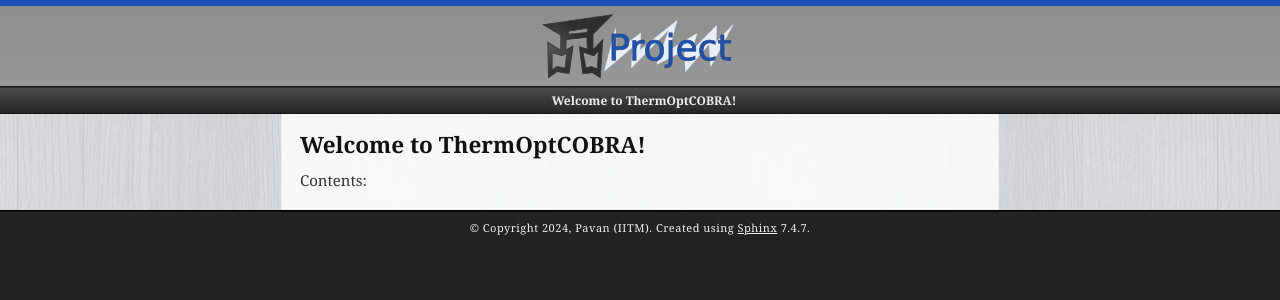
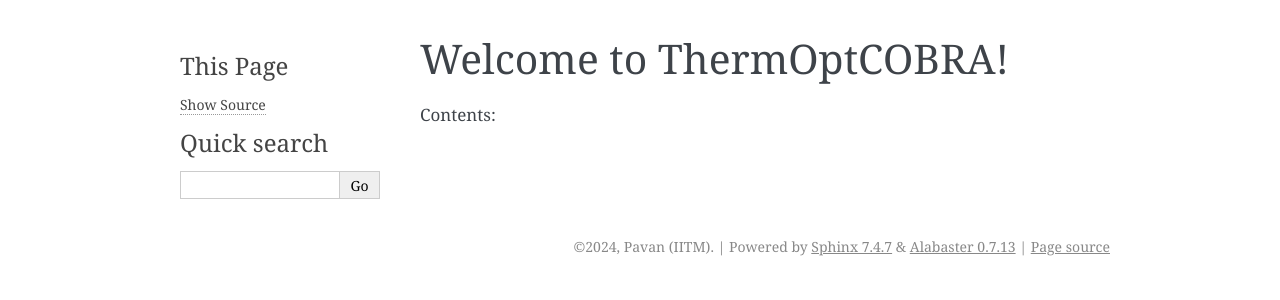
Before and after one commit to NiravBhattLab/ThermOptCOBRA, a Sphinx documentation site: the page built from docs/source/index.rst, in a window 1280 px wide. Shown: the top 300 px of the page. Built offline with Sphinx 7.4.7, drawn with Linux system fonts in a browser that asks for light colours; pages that are not in the unit, such as notebooks, are missing from menus; some of the changed lines change nothing that is shown.

Commit message:
Update conf.py

```diff
--- a/docs/source/conf.py
+++ b/docs/source/conf.py
@@ -1,9 +1,10 @@
 
 
+#!/usr/bin/env python
 # -*- coding: utf-8 -*-
 #
-# Documentation build configuration file, created by
-# sphinx-quickstart on Fri Nov 18 11:12:41 2016.
+# carveme documentation build configuration file, created by
+# sphinx-quickstart on Tue Jul  9 22:26:36 2013.
 #
 # This file is execfile()d with the current directory set to its
 # containing dir.
@@ -14,70 +15,43 @@
 # All configuration values have a default; values that are commented out
 # serve to show the default.
 
-# If extensions (or modules to document with autodoc) are in another directory,
-# add these directories to sys.path here. If the directory is relative to the
-# documentation root, use os.path.abspath to make it absolute, like shown here.
-# importing packages
-import os # imports os
 import sys
-# sys.path.append('sphinxext')
-# from github_linkcode import github_linkcode_resolve
+import os
 
-# sys.path.insert(0, os.path.abspath(os.path.join('..', '..', '..')))
-sys.path.insert(0, os.path.abspath('.'))
 
-# tell Sphinx matlab extension where to find matlab code.
-# matlab_src_dir = os.path.abspath(os.path.join('..', '..','ThermOptCOBRA'))
+# If extensions (or modules to document with autodoc) are in another
+# directory, add these directories to sys.path here. If the directory is
+# relative to the documentation root, use os.path.abspath to make it
+# absolute, like shown here.
+#sys.path.insert(0, os.path.abspath('.'))
 
-# -- General configuration ------------------------------------------------
+# Get the project root dir, which is the parent dir of this
+cwd = os.getcwd()
+project_root = os.path.dirname(cwd)
+
+# Insert the project root dir as the first element in the PYTHONPATH.
+# This lets us ensure that the source package is imported, and that its
+# version is used.
+sys.path.insert(0, project_root)
+
+# -- General configuration ---------------------------------------------
 
 # If your documentation needs a minimal Sphinx version, state it here.
-#
-# needs_sphinx = '1.0'
+#needs_sphinx = '1.0'
 
 # Add any Sphinx extension module names here, as strings. They can be
-# extensions coming with Sphinx (named 'sphinx.ext.*') or your custom
-# ones.
-# extensions = [
-#     'sphinx.ext.autodoc',
-#     'sphinx.ext.napoleon',
-#     'sphinxcontrib.matlab',
-#     'github',
-#     'sphinx.ext.linkcode',
-#     'sphinxcontrib.fulltoc']
-
-extensions =[]
-
-
-# def linkcode_resolve(domain, info):
-#     filename = info['module'].replace('.', '/')
-#     return 'https://github.com/NiravBhattLab/ThermOptCOBRA/blob/main/'+filename+'/'+info['fullname']+'.m'
-
-# napoleon_google_docstring = True
-# napoleon_custom_sections = [('INPUTS','params_style'),('INPUT','params_style'),
-#                             ('OUTPUTS','params_style'),('OUTPUT','params_style'),
-#                             ('REQUIRED INPUTS','params_style'),('REQUIRED INPUT','params_style'),
-#                             'Authors',('OPTIONAL INPUTS','params_style'),
-#                             ('OPTIONAL INPUT','params_style'),('USAGE','params_style')]
-
-
-# autodoc_member_order='groupwise'
-# primary_domain = 'mat'
-
-# remove path in function names
-# add_module_names = False
+# extensions coming with Sphinx (named 'sphinx.ext.*') or your custom ones.
+#extensions = ['sphinx.ext.autodoc', 'sphinx.ext.viewcode', 'sphinx.ext.napoleon']
+extensions = []
 
 # Add any paths that contain templates here, relative to this directory.
 templates_path = ['_templates']
 
-# The suffix(es) of source filenames.
-# You can specify multiple suffix as a list of string:
-#
-source_suffix = ['.rst']
+# The suffix of source filenames.
+source_suffix = '.rst'
 
 # The encoding of source files.
-#
-source_encoding = 'utf-8'
+#source_encoding = 'utf-8-sig'
 
 # The master toctree document.
 master_doc = 'index'
@@ -98,172 +72,191 @@ release = u'1.0.0'
 
 # The language for content autogenerated by Sphinx. Refer to documentation
 # for a list of supported languages.
-#
-# This is also used if you do content translation via gettext catalogs.
-# Usually you set "language" from the command line for these cases.
-language = 'en'
-conf_py_path = os.getcwd()
-# There are two options for replacing |today|: either, you set today to some
-# non-false value, then it is used:
-#
-# today = ''
-#
+#language = None
+
+# There are two options for replacing |today|: either, you set today to
+# some non-false value, then it is used:
+#today = ''
 # Else, today_fmt is used as the format for a strftime call.
-#
-# today_fmt = '%B %d, %Y'
+#today_fmt = '%B %d, %Y'
 
+# List of patterns, relative to source directory, that match files and
+# directories to ignore when looking for source files.
+exclude_patterns = ['_build']
 
 # The reST default role (used for this markup: `text`) to use for all
 # documents.
-#
-# default_role = None
+#default_role = None
 
 # If true, '()' will be appended to :func: etc. cross-reference text.
-#
-# add_function_parentheses = True
+#add_function_parentheses = True
 
 # If true, the current module name will be prepended to all description
 # unit titles (such as .. function::).
-#
-# add_module_names = True
+#add_module_names = True
 
 # If true, sectionauthor and moduleauthor directives will be shown in the
 # output. They are ignored by default.
-#
-# show_authors = False
+#show_authors = False
 
 # The name of the Pygments (syntax highlighting) style to use.
 pygments_style = 'sphinx'
 
 # A list of ignored prefixes for module index sorting.
-# modindex_common_prefix = []
+#modindex_common_prefix = []
 
-# If true, keep warnings as "system message" paragraphs in the built documents.
-# keep_warnings = False
+# If true, keep warnings as "system message" paragraphs in the built
+# documents.
+#keep_warnings = False
 
 
+# -- Options for HTML output -------------------------------------------
 
-# -- Options for HTML output ----------------------------------------------
+# The theme to use for HTML and HTML Help pages.  See the documentation for
+# a list of builtin themes.
+html_theme = 'alabaster'
 
-html_theme = 'scrolls'
-# html_sidebars = {
-#     '**': [
-#         'about.html',
-#         'searchfield.html',
-#         'navigation.html',
-#         'relations.html',
-#         'donate.html',
-#     ]
-# }
-# html_theme_path = [sphinx_rtd_theme.get_html_theme_path()]
+# Theme options are theme-specific and customize the look and feel of a
+# theme further.  For a list of options available for each theme, see the
+# documentation.
+#html_theme_options = {}
 
-# html_sidebars = sphinx_cobra_theme.default_sidebars()
+# Add any paths that contain custom themes here, relative to this directory.
+#html_theme_path = []
 
-# shutil.copy()
+# The name for this set of Sphinx documents.  If None, it defaults to
+# "<project> v<release> documentation".
+#html_title = None
 
-# Theme options are theme-specific and customize the look and feel of a theme
-# further.  For a list of options available for each theme, see the
-# documentation.
-#
-# html_theme_options = {'display_version': False}
+# A shorter title for the navigation bar.  Default is the same as
+# html_title.
+#html_short_title = None
 
-# html_context = {'conf_py_path': os.path.join(os.sep, 'docs', 'source', ''),
-#                 'github_user': 'opencobra',
-#                 'github_repo': 'cobratoolbox',
-#                 'github_version': 'master',
-#                 'theme_logo_only': True,
-#                 'favicon_apple_touch': 'img/apple-touch-icon.png',
-#                 'favicon32x32': 'img/favicon-32x32.png',
-#                 'favicon16x16': 'img/favicon-16x16.png',
-#                 'favicon_safari_pinned_tab': 'img/safari-pinned-tab.svg',
-#                 'manifest': 'json/manifest.json',
-#                 'browserconfig': 'browserconfig.xml',
-#                 'show_source': False,
-#                 'project_logo_url': 'https://king.nuigalway.ie/cobratoolbox/img/cobratoolbox_logo_transparent.png',
-#                 'project_logo_alt_text': 'cobratoolbox logo' }
-#                'display_github': True}
-# Add any paths that contain custom themes here, relative to this directory.
-# html_theme_path = []
-# html_title = u'ThermOptCOBRA'
-# Add any paths that contain custom static files (such as style sheets) here,
-# relative to this directory. They are copied after the builtin static files,
-# so a file named "default.css" will overwrite the builtin "default.css".
+# The name of an image file (relative to this directory) to place at the
+# top of the sidebar.
+#html_logo = None
+
+# The name of an image file (within the static path) to use as favicon
+# of the docs.  This file should be a Windows icon file (.ico) being
+# 16x16 or 32x32 pixels large.
+#html_favicon = None
+
+# Add any paths that contain custom static files (such as style sheets)
+# here, relative to this directory. They are copied after the builtin
+# static files, so a file named "default.css" will overwrite the builtin
+# "default.css".
 html_static_path = ['_static']
 
-# Add any extra paths that contain custom files (such as robots.txt or
-# .htaccess) here, relative to this directory. These files are copied
-# directly to the root of the documentation.
-#
-# html_extra_path = []
-
-# If not None, a 'Last updated on:' timestamp is inserted at every page
+# If not '', a 'Last updated on:' timestamp is inserted at every page
 # bottom, using the given strftime format.
-# The empty string is equivalent to '%b %d, %Y'.
-#
-# html_last_updated_fmt = None
+#html_last_updated_fmt = '%b %d, %Y'
 
 # If true, SmartyPants will be used to convert quotes and dashes to
 # typographically correct entities.
-#
-# html_use_smartypants = True
+#html_use_smartypants = True
 
 # Custom sidebar templates, maps document names to template names.
-#
-# html_sidebars = {'index': 'indexsidebar.html'}
+#html_sidebars = {}
 
-# Additional templates that should be rendered to pages, maps page names to
-# template names.
-#
-# html_index = 'index.html'
-# html_additional_pages = {'index': 'index.html'}
+# Additional templates that should be rendered to pages, maps page names
+# to template names.
+#html_additional_pages = {}
 
 # If false, no module index is generated.
-#
-# html_domain_indices = True
+#html_domain_indices = True
 
 # If false, no index is generated.
-#
-# html_use_index = False
+#html_use_index = True
 
 # If true, the index is split into individual pages for each letter.
-#
-# html_split_index = False
+#html_split_index = False
 
 # If true, links to the reST sources are added to the pages.
-#
-# html_show_sourcelink = True
+#html_show_sourcelink = True
 
-# If true, "Created using Sphinx" is shown in the HTML footer. Default is True.
-#
-# html_show_sphinx = True
+# If true, "Created using Sphinx" is shown in the HTML footer.
+# Default is True.
+#html_show_sphinx = True
 
-# If true, "(C) Copyright ..." is shown in the HTML footer. Default is True.
-#
-# html_show_copyright = True
+# If true, "(C) Copyright ..." is shown in the HTML footer.
+# Default is True.
+#html_show_copyright = True
 
-# If true, an OpenSearch description file will be output, and all pages will
-# contain a <link> tag referring to it.  The value of this option must be the
-# base URL from which the finished HTML is served.
-#
-# html_use_opensearch = ''
+# If true, an OpenSearch description file will be output, and all pages
+# will contain a <link> tag referring to it.  The value of this option
+# must be the base URL from which the finished HTML is served.
+#html_use_opensearch = ''
 
 # This is the file name suffix for HTML files (e.g. ".xhtml").
-# html_file_suffix = None
+#html_file_suffix = None
 
-# Language to be used for generating the HTML full-text search index.
-# Sphinx supports the following languages:
-#   'da', 'de', 'en', 'es', 'fi', 'fr', 'hu', 'it', 'ja'
-#   'nl', 'no', 'pt', 'ro', 'ru', 'sv', 'tr', 'zh'
-#
-# html_search_language = 'en'
+# Output file base name for HTML help builder.
+htmlhelp_basename = 'thermoptcobradoc'
 
-# A dictionary with options for the search language support, empty by default.
-# 'ja' uses this config value.
-# 'zh' user can custom change `jieba` dictionary path.
-#
-# html_search_options = {'type': 'default'}
 
-# The name of a javascript file (relative to the configuration directory) that
-# implements a search results scorer. If empty, the default will be used.
-#
-# html_search_scorer = 'scorer.js'
+# -- Options for LaTeX output ------------------------------------------
+
+latex_elements = {
+    # The paper size ('letterpaper' or 'a4paper').
+    #'papersize': 'letterpaper',
+
+    # The font size ('10pt', '11pt' or '12pt').
+    #'pointsize': '10pt',
+
+    # Additional stuff for the LaTeX preamble.
+    #'preamble': '',
+}
+
+# Grouping the document tree into LaTeX files. List of tuples
+# (source start file, target name, title, author, documentclass
+# [howto/manual]).
+
+
+# The name of an image file (relative to this directory) to place at
+# the top of the title page.
+#latex_logo = None
+
+# For "manual" documents, if this is true, then toplevel headings
+# are parts, not chapters.
+#latex_use_parts = False
+
+# If true, show page references after internal links.
+#latex_show_pagerefs = False
+
+# If true, show URL addresses after external links.
+#latex_show_urls = False
+
+# Documents to append as an appendix to all manuals.
+#latex_appendices = []
+
+# If false, no module index is generated.
+#latex_domain_indices = True
+
+
+# -- Options for manual page output ------------------------------------
+
+# One entry per manual page. List of tuples
+# (source start file, name, description, authors, manual section).
+
+# If true, show URL addresses after external links.
+#man_show_urls = False
+
+
+# -- Options for Texinfo output ----------------------------------------
+
+# Grouping the document tree into Texinfo files. List of tuples
+# (source start file, target name, title, author,
+#  dir menu entry, description, category)
+
+
+# Documents to append as an appendix to all manuals.
+#texinfo_appendices = []
+
+# If false, no module index is generated.
+#texinfo_domain_indices = True
+
+# How to display URL addresses: 'footnote', 'no', or 'inline'.
+#texinfo_show_urls = 'footnote'
+
+# If true, do not generate a @detailmenu in the "Top" node's menu.
+#texinfo_no_detailmenu = False
```
